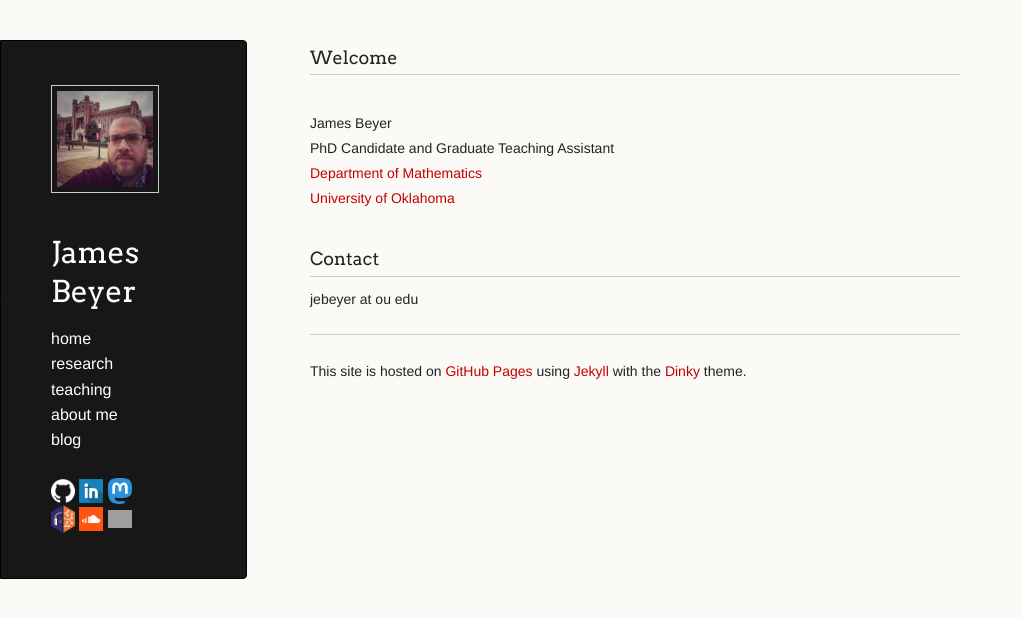
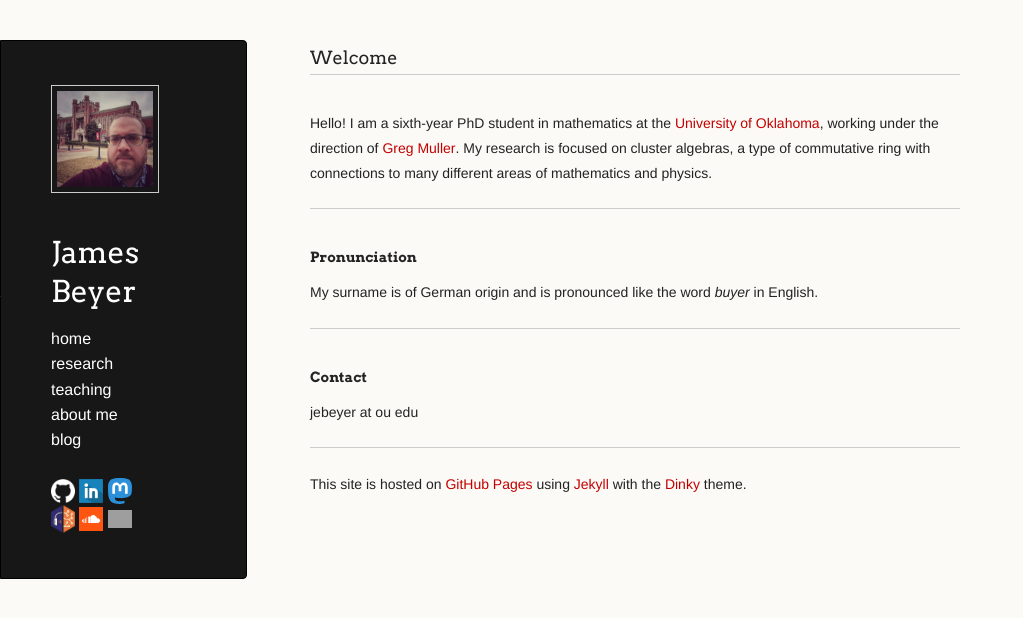
Before and after one commit to jebeyer/jebeyer.github.io, a Jekyll site: the page built from index.md, in a window 1280 px wide. Shown: the top 618 px of the page, without its empty margins (0-1023 px from the left). Built offline with Jekyll 4.4.1, drawn with Linux system fonts in a browser that asks for light colours; a script that is not in the unit is left out; our own code applies the rules of GitHub Pages for plain Markdown files; grey boxes are pictures that could not be loaded.

Commit message:
Update index.md
added small introduction

```diff
--- a/index.md
+++ b/index.md
@@ -5,12 +5,17 @@ layout: default
 ### Welcome
 
 <br/>
-James Beyer <br/>
-PhD Candidate and Graduate Teaching Assistant <br/>
-[Department of Mathematics](https://math.ou.edu/) <br/>
-[University of Oklahoma](http://www.ou.edu/)
+Hello! I am a sixth-year PhD student in mathematics at the [University of Oklahoma](https://math.ou.edu/), working under the direction of [Greg Muller](https://math.ou.edu/~gmuller/). My research is focused on cluster algebras, a type of commutative ring with connections to many different areas of mathematics and physics.
 
-### Contact
+---
+
+#### Pronunciation
+
+My surname is of German origin and is pronounced like the word *buyer* in English.
+
+---
+
+#### Contact
 
 jebeyer at ou edu
 
```
